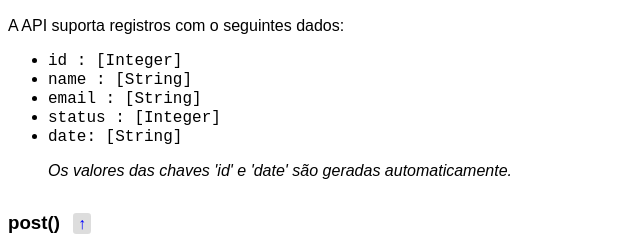
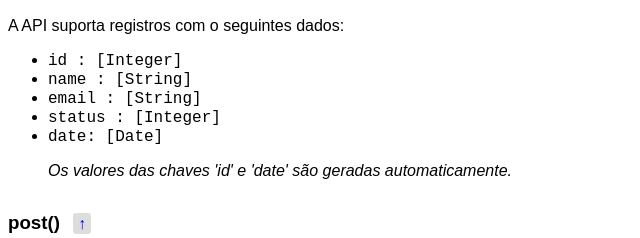
Before and after one commit to Luferat/Node-Fake-API-REST, a website: page index.html in a window 1280 px wide. Shown: the part 884-1122 px from the top of the page, 0-640 px from the left. Drawn offline with Linux system fonts and the light colour scheme.

Commit message:
Ajustes na documentação

```diff
--- a/index.html
+++ b/index.html
@@ -122,7 +122,7 @@
         <li><code>name : [String]</code></li>
         <li><code>email : [String]</code></li>
         <li><code>status : [Integer]</code></li>
-        <li><code>date: [String]</code></li>
+        <li><code>date: [Date]</code></li>
     </ul>
     <blockquote>Os valores das chaves 'id' e 'date' são geradas automaticamente.</blockquote>
 
```
Also changed, not shown: README.md.
